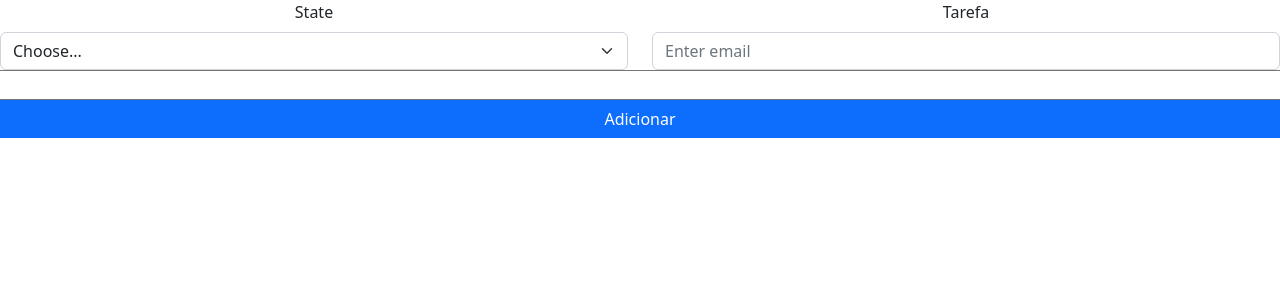
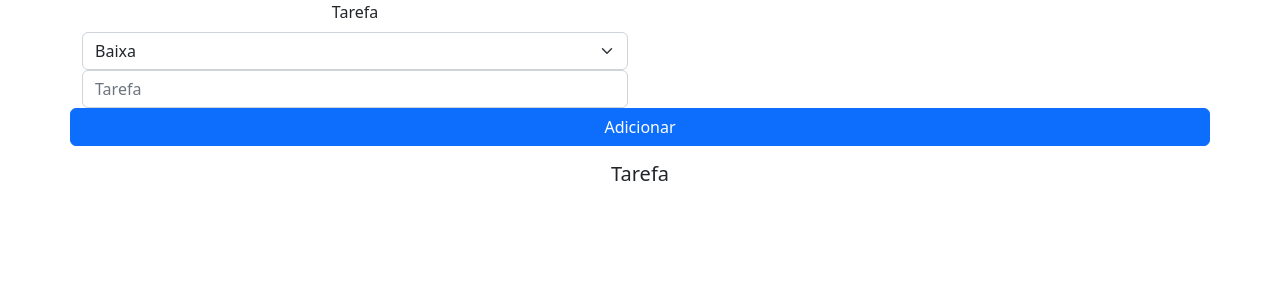
Before and after one commit to edgarvazevedo/tarefas-front, a React (Create React App) app: page / in a window 1280 px wide. Shown: the top 300 px of the page. Built offline with nearby package versions, Linux system fonts and the light colour scheme.

Commit message:
corrigindo erros do submit

```diff
--- a/src/components/ListaTarefas.jsx
+++ b/src/components/ListaTarefas.jsx
@@ -10,73 +10,101 @@ export default class ListaTarefas extends React.Component {
     // Inicializa o estado do componente com uma lista de tarefas vazia e uma nova tarefa vazia
     this.state = {
       tarefas: [],
-      novaTarefa: "",
+      novaTarefa: {
+        descricao: "",
+        prioridade: "",
+      },
     };
   }
 
   handleChange = (event) => {
-    // Atualiza o estado com o valor digitado no campo de texto da nova tarefa
-    this.setState({ novaTarefa: event.target.value });
+    this.setState({
+      novaTarefa: {
+        ...this.state.novaTarefa,
+        descricao: event.target.value,
+      },
+    });
+  };
+
+  handleChangePrioridade = (event) => {
+    this.setState({
+      novaTarefa: {
+        ...this.state.novaTarefa,
+        prioridade: event.target.value,
+      },
+    });
   };
 
   handleSubmit = (event) => {
     event.preventDefault();
     const { tarefas, novaTarefa } = this.state;
-    // Verifica se a nova tarefa não está vazia antes de adicioná-la à lista de tarefas
-    if (novaTarefa.trim() === "") return;
+    if (
+      novaTarefa.descricao.trim() === "" ||
+      novaTarefa.prioridade.trim() === ""
+    )
+      return;
 
-    // Cria uma cópia da lista de tarefas atual e adiciona a nova tarefa à cópia
-    const updateTarefa = [...tarefas, novaTarefa];
-    // Atualiza o estado com a lista de tarefas atualizada e limpa o campo da nova tarefa
-    this.setState({ tarefas: updateTarefa, novaTarefa: "" });
+    const updatedTarefas = [...tarefas, novaTarefa];
+    this.setState({
+      tarefas: updatedTarefas,
+      novaTarefa: {
+        descricao: "",
+        prioridade: "",
+      },
+    });
   };
 
   handleDelete = (index) => {
     const { tarefas } = this.state;
-    // Remove a tarefa da lista com base no índice fornecido
-    const updateTarefa = tarefas.filter((tarefas, i) => i !== index);
-    // Atualiza o estado com a lista de tarefas atualizada (sem a tarefa removida)
-    this.setState({ tarefas: updateTarefa });
+    const updatedTarefas = tarefas.filter((_, i) => i !== index);
+    this.setState({ tarefas: updatedTarefas });
   };
 
   render() {
     const { tarefas, novaTarefa } = this.state;
     return (
-      <div className="">
+      <div className="container">
         <Form onSubmit={this.handleSubmit}>
           <Row className="mb-3">
-            <Form.Group as={Col} controlId="formGridState">
-              <Form.Label>State</Form.Label>
-              <Form.Select defaultValue="Choose...">
-                <option>Choose...</option>
-                <option>...</option>
+            <Form.Group as={Col} md={6} controlId="textarea">
+              <Form.Label>Tarefa</Form.Label>
+              <Form.Select
+                defaultValue="Prioridade"
+                value={novaTarefa.prioridade}
+                onChange={this.handleChangePrioridade}
+              >
+                <option>Baixa</option>
+                <option>Média</option>
+                <option>Alta</option>
               </Form.Select>
-            </Form.Group>
-            <Form.Group as={Col} controlId="formGridEmail">
-              <Form.Label>Tarefa</Form.Label>
               <Form.Control
-                type="email"
-                placeholder="Enter email"
-                value={novaTarefa}
+                type="text"
+                placeholder="Tarefa"
+                value={novaTarefa.descricao}
                 onChange={this.handleChange}
               />
             </Form.Group>
-            <input
-              type="text"
-              value={novaTarefa}
-              onChange={this.handleChange}
-            />
             <Button type="submit">Adicionar</Button>
           </Row>
         </Form>
-        <ul>
-          {tarefas.map((tarefas, index) => (
-            <li key={index}>
-              {tarefas}
-              <Button onClick={() => this.handleDelete}>Excluir</Button>
-            </li>
-          ))}
-        </ul>
+        <Row className="mb-3">
+          <Col>
+            <h5>Tarefa</h5>
+            <ul>
+              {tarefas.map((tarefa, index) => (
+                <li key={index}>
+                  {tarefa.descricao} - {tarefa.prioridade}
+                  <Button
+                    variant="danger"
+                    onClick={() => this.handleDelete(index)}
+                  >
+                    Excluir
+                  </Button>
+                </li>
+              ))}
+            </ul>
+          </Col>
+        </Row>
       </div>
     );
   }
```
